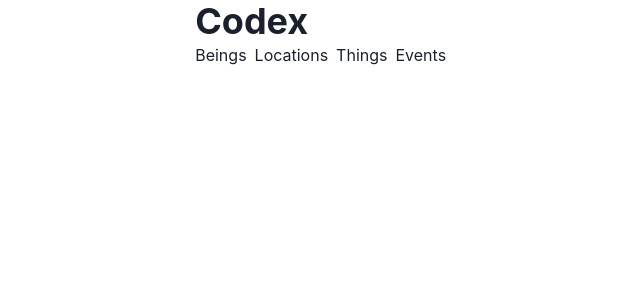
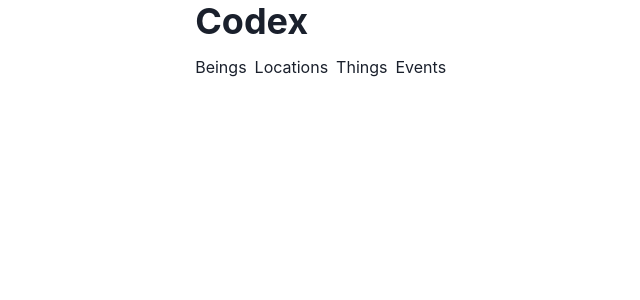
Before and after one commit to kyleect/codex, a Next.js app: page / in a window 1280 px wide. Shown: the top 300 px of the page, without its empty margins (158-798 px from the left). Built offline with nearby package versions, Linux system fonts and the light colour scheme.

Commit message:
Layout improvements

```diff
--- a/components/Layout.jsx
+++ b/components/Layout.jsx
@@ -4,9 +4,7 @@ import {
   Box,
   Container,
   Heading,
-  HStack,
-  ListItem,
-  UnorderedList,
+  HStack
 } from "@chakra-ui/react";
 
 export default function Layout({ children }) {
@@ -24,7 +22,7 @@ export default function Layout({ children }) {
             </Link>
           </Heading>
 
-          <Box marginBottom={5}>
+          <Box my={3}>
             <HStack>
               <Box>
                 <Link href="/beings">
@@ -50,7 +48,7 @@ export default function Layout({ children }) {
           </Box>
         </section>
 
-        <Box p={0}>{children}</Box>
+        <Box>{children}</Box>
       </Container>
     </>
   );
```
